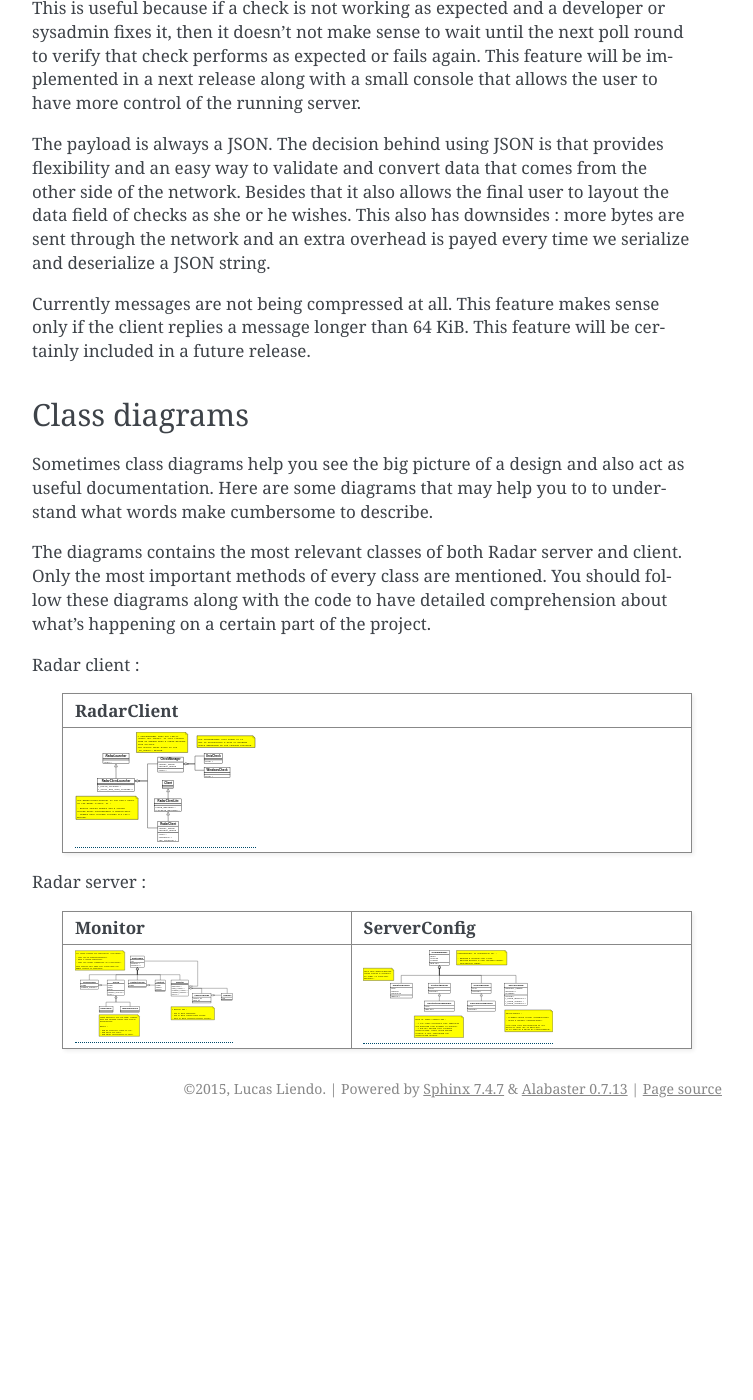
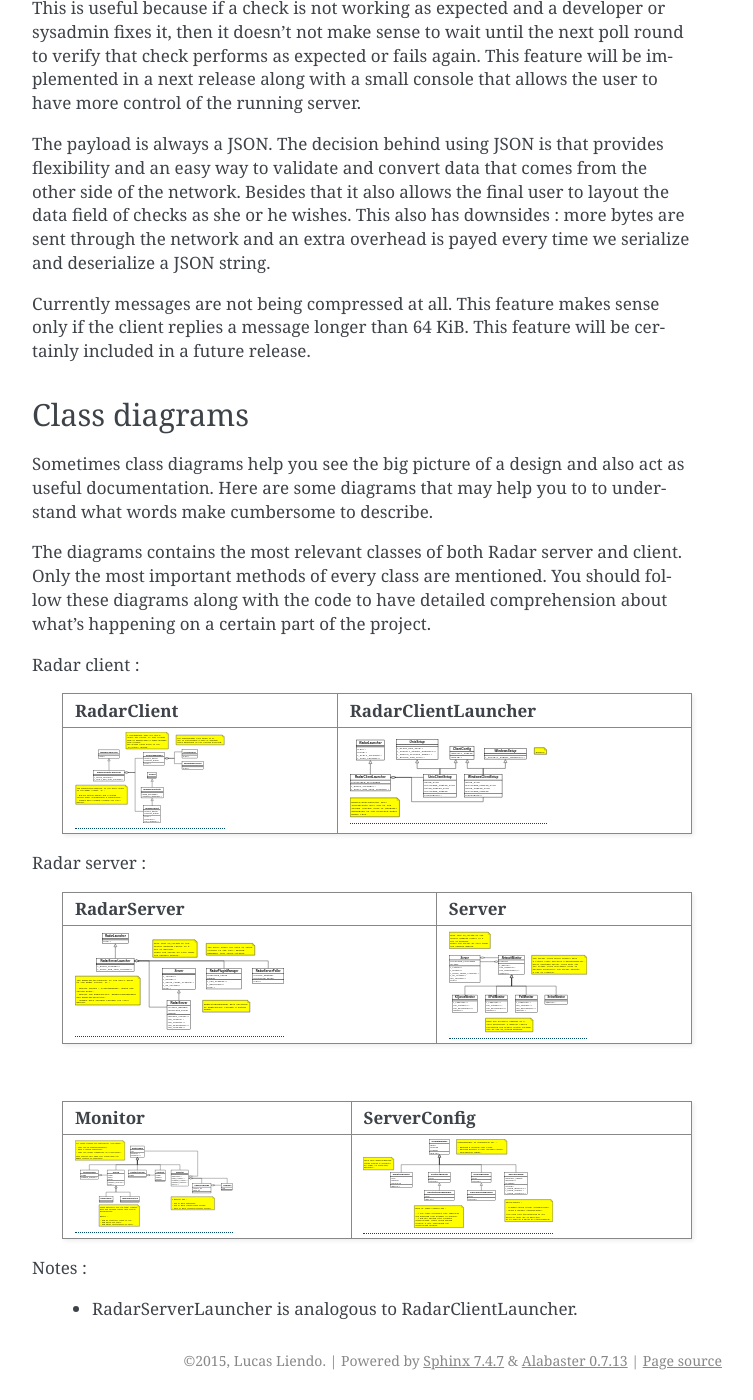
Before and after one commit to lliendo/Radar, a Sphinx documentation site: the page built from docs/internals.rst, in a window 1280 px wide and 1400 px high, scrolled down 5627 px. Shown: the whole window, without its empty margins (388-1141 px from the left). Built offline with Sphinx 7.4.7, drawn with Linux system fonts in a browser that asks for light colours; before the commit the page ends 6755 px from its top, so only the background shows below that.

Commit message:
- Updated documentation.

```diff
--- a/docs/internals.rst
+++ b/docs/internals.rst
@@ -310,14 +310,22 @@ comprehension about what's happening on a certain part of the project.
 
 Radar client :
 
-    +----------------+
-    |  RadarClient   |
-    +================+
-    | |radar-client| |
-    +----------------+
+    +----------------+-------------------------+
+    |  RadarClient   | RadarClientLauncher     |
+    +================+=========================+
+    | |radar-client| | |radar-client-launcher| |
+    +----------------+-------------------------+
 
 
 Radar server :
+
+    +----------------+----------+
+    | RadarServer    | Server   |
+    +================+==========+
+    | |radar-server| | |server| |
+    +----------------+----------+
+
+|
 
     +-----------+-----------------+
     | Monitor   | ServerConfig    |
@@ -326,15 +334,35 @@ Radar server :
     +-----------+-----------------+
 
 
+Notes :
+
+ * RadarServerLauncher is analogous to RadarClientLauncher.
+
+
 .. Radar client class-diagrams.
 
 .. |radar-client| image:: _static/class-diagrams/radar-client.svg
     :target: _static/class-diagrams/radar-client.svg
-    :width: 30%
+    :width: 60%
+    :align: middle
+
+.. |radar-client-launcher| image:: _static/class-diagrams/radar-client-launcher.svg
+    :target: _static/class-diagrams/radar-client-launcher.svg
+    :width: 60%
     :align: middle
 
 
-.. Radar serverclass-diagrams.
+.. Radar server class-diagrams.
+
+.. |radar-server| image:: _static/class-diagrams/radar-server.svg
+    :target: _static/class-diagrams/radar-server.svg
+    :width: 60%
+    :align: middle
+
+.. |server| image:: _static/class-diagrams/server.svg
+    :target: _static/class-diagrams/server.svg
+    :width: 60%
+    :align: middle
 
 .. |monitor| image:: _static/class-diagrams/monitor.svg
     :target: _static/class-diagrams/monitor.svg
--- a/docs/plugins-development.rst
+++ b/docs/plugins-development.rst
@@ -29,8 +29,8 @@
 by Radar. This process repeats indefinitely until of course you shut down Radar.
 
 We've just described how Radar processes plugins. We're now going to take
-a look at how a very minimal plugin is written and what considerations
-should be taken at development time.
+a look at how a minimal plugin is written and what considerations should be
+taken at development time.
 
 Let's take a look at a minimal plugin and describe the key points.
 
```
Also changed, not shown: docs/_static/class-diagrams/radar-client-launcher.svg (added), docs/_static/class-diagrams/radar-server.svg (added), docs/_static/class-diagrams/server.svg (added), 4 other files.
